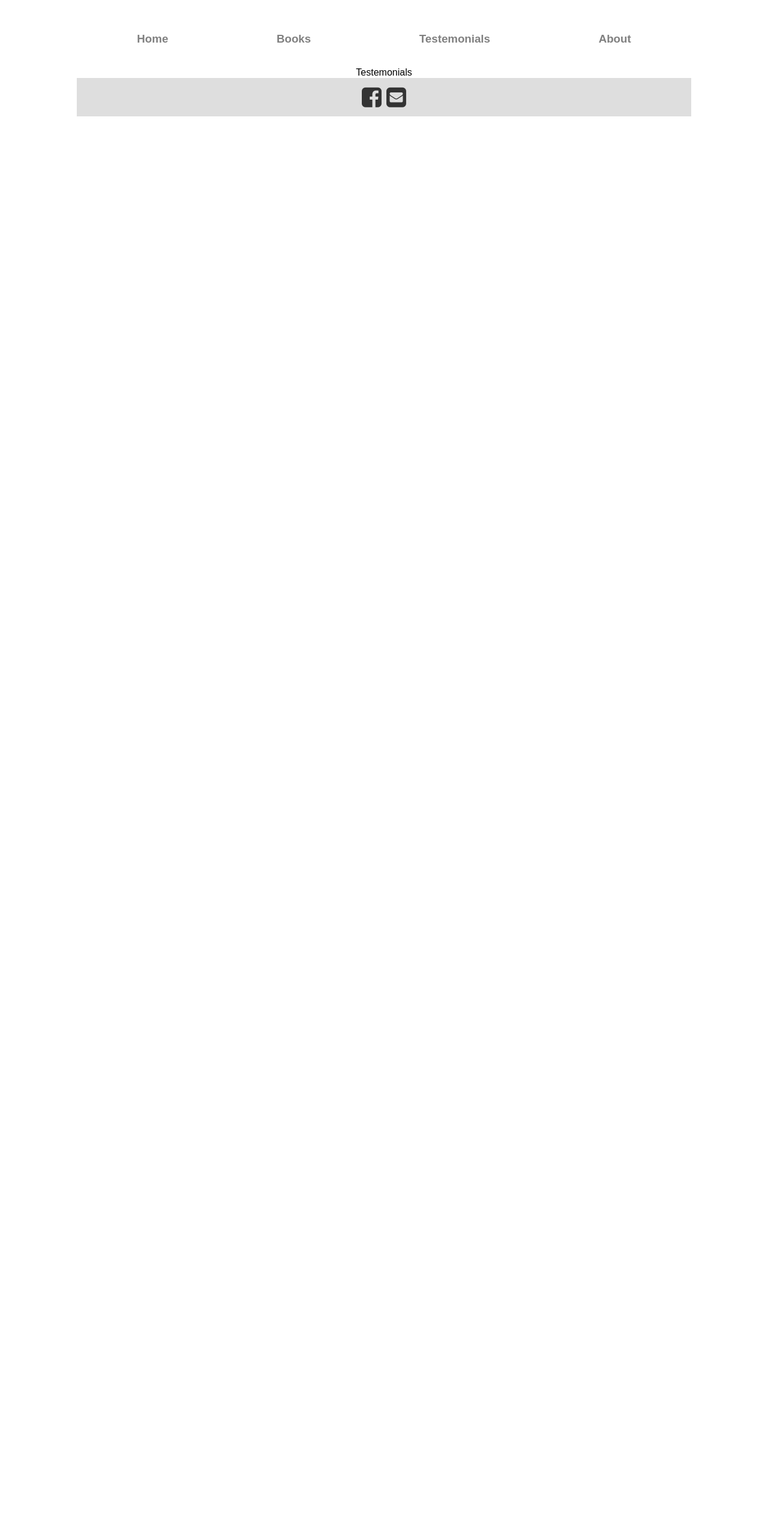
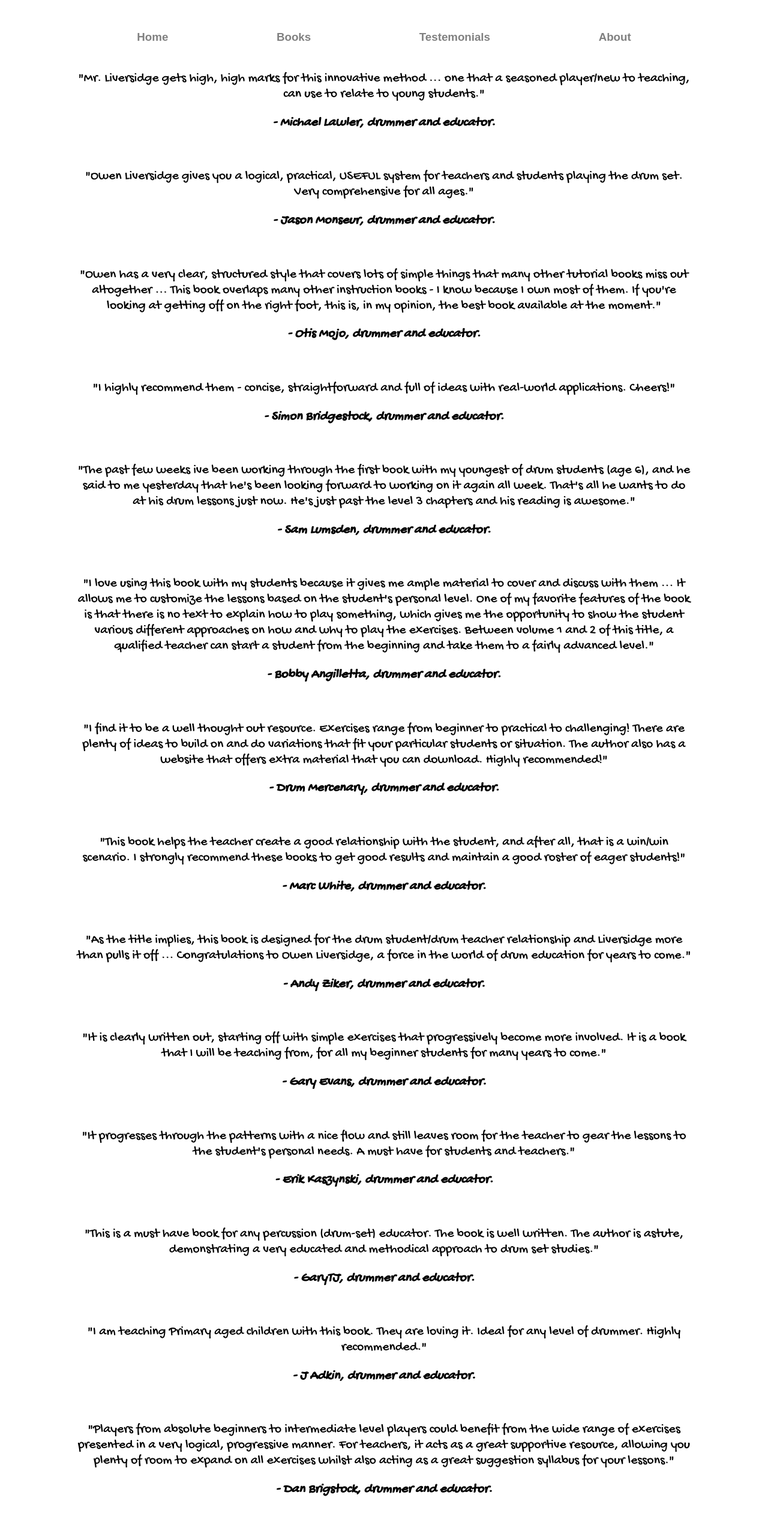
Before and after one commit to vertigojones/drumbooks, a React (Create React App) app: page /testemonials in a window 1280 px wide. Shown: the part 204-2746 px from the top of the page at 60% size. Before the commit the page ends 800 px from the top, so only its background shows below. Built offline with nearby package versions, Linux system fonts and the light colour scheme.

Commit message:
removed px from 0 margins

```diff
--- a/src/components/NavBar.js
+++ b/src/components/NavBar.js
@@ -32,7 +32,7 @@ const NavWrapper = styled.div`
   margin: 10px;
 
   h3 {
-      padding: 8px;
+      padding: 5px;
     }
 
   a {
--- a/src/components/pages/BooksPage.js
+++ b/src/components/pages/BooksPage.js
@@ -23,7 +23,7 @@ class BooksPage extends Component {
         </QuoteWrapper>
 
         <LinkWrapper>
-          <p classname="link">
+          <p className="link">
             Curious about our method? Download a{" "}
             <a href="https://www.dropbox.com/s/x1050tax8vktb3u/Beginner%27s%20Packet%20for%20Teachers.pdf?dl=1">
               free sample
@@ -79,7 +79,7 @@ class BooksPage extends Component {
             <li>Advanced alternating beats</li>
             <li>1/32 Notes & beats</li>
             <li>1/16 Triplets & fills</li>
-            <li>1/4 Triplets and advanced shuffles</li>
+            <li>1/4 Triplets and adv. shuffles</li>
             <li>Plus much more!</li>
           </ul>
         </ArticleWrapper>
@@ -118,14 +118,14 @@ class BooksPage extends Component {
 export default BooksPage;
 
 const PageWrapper = styled.div`
-  text-align: left;
+  text-align: justify;
 
   p,
   li,
   a {
     font-family: "Questrial", sans-serif;
     font-size: 1.7vw;
-    margin-left: 0px;
+    margin-left: 0;
     list-style-position: inside;
     text-decoration: none;
   }
@@ -137,7 +137,7 @@ const QuoteWrapper = styled.div`
   .quote {
     font-family: "Gochi Hand", cursive;
     font-size: 1.7vw;
-    text-align: justify;
+    text-align: center;
   }
 
   .author {
@@ -154,7 +154,7 @@ const LinkWrapper = styled.div`
 `;
 
 const ArticleWrapper = styled.div`
-  margin: 40px 0px;
+  margin: 40px 0;
   color: #4e4e4f;
   overflow: hidden;
   border: 1px solid #dadce0;
@@ -165,7 +165,7 @@ const ArticleWrapper = styled.div`
     width: 30%;
     height: auto;
     float: left;
-    margin: 0px 10px 10px 0px;
+    margin: 0 1.5vw 1vh 0;
     border: 1px solid gray;
   }
 
@@ -179,6 +179,6 @@ const ArticleWrapper = styled.div`
   }
 
   img {
-    margin: 0px;
+    margin: 0;
   }
 `;
--- a/src/components/pages/HomePage.js
+++ b/src/components/pages/HomePage.js
@@ -27,7 +27,7 @@ class HomePage extends Component {
         </QuoteWrapper>
 
         <LinkWrapper>
-          <p classname="link">
+          <p className="link">
             Curious about our method? Download a{" "}
             <a href="https://www.dropbox.com/s/x1050tax8vktb3u/Beginner%27s%20Packet%20for%20Teachers.pdf?dl=1">
               free sample
@@ -135,7 +135,7 @@ class HomePage extends Component {
 export default HomePage;
 
 const PageWrapper = styled.div`
-  text-align: left;
+  text-align: justify;
 
   p,
   a {
@@ -151,7 +151,7 @@ const QuoteWrapper = styled.div`
   .quote {
     font-family: "Gochi Hand", cursive;
     font-size: 1.7vw;
-    text-align: justify;
+    text-align: center;
   }
 
   .author {
@@ -168,7 +168,7 @@ const LinkWrapper = styled.div`
 `;
 
 const ArticleWrapper = styled.div`
-  margin: 40px 0px;
+  margin: 40px 0;
   color: #4e4e4f;
   overflow: hidden;
   border: 1px solid #dadce0;
@@ -179,7 +179,7 @@ const ArticleWrapper = styled.div`
     width: 50%;
     height: auto;
     float: left;
-    margin: 0px 15px 10px 0px;
+    margin: 0 15px 10px 0;
     border-radius: 5px;
   }
 
@@ -187,7 +187,7 @@ const ArticleWrapper = styled.div`
     width: 50%;
     height: auto;
     float: right;
-    margin: 0px 0px 10px 15px;
+    margin: 0 15px 10px 15px;
     border-radius: 5px;
   }
 
@@ -196,12 +196,12 @@ const ArticleWrapper = styled.div`
     width: 25%;
     height: auto;
     float: left;
-    margin: 0px 10px 10px 0px;
+    margin: 0 1.5vw 1vh 0;
     border: 1px solid gray;
   }
 
   .content {
-    margin: 0px;
+    margin: 0;
   }
 
   #bold {
@@ -210,6 +210,6 @@ const ArticleWrapper = styled.div`
   }
 
   img {
-    margin: 0px;
+    margin: 0;
   }
 `;
--- a/src/components/pages/TestemonialsPage.js
+++ b/src/components/pages/TestemonialsPage.js
@@ -1,13 +1,218 @@
-import React, { Component } from 'react';
+import React, { Component } from "react";
+import styled from "styled-components";
 
 class TestemonialsPage extends Component {
-    render() {
-        return (
-            <div>
-                Testemonials
-            </div>
-        );
-    }
+  render() {
+    return (
+      <PageWrapper>
+        <QuoteWrapper>
+          <p className="quote">
+            "Mr. Liversidge gets high, high marks for this innovative method ...
+            one that a seasoned player/new to teaching, can use to relate to
+            young students."
+          </p>
+
+          <p className="author">- Michael Lawler, drummer and educator.</p>
+        </QuoteWrapper>
+
+        <QuoteWrapper>
+          <p className="quote">
+            "Owen Liversidge gives you a logical, practical, USEFUL system for
+            teachers and students playing the drum set. Very comprehensive for
+            all ages."
+          </p>
+
+          <p className="author">- Jason Monseur, drummer and educator.</p>
+        </QuoteWrapper>
+
+        <QuoteWrapper>
+          <p className="quote">
+            "Owen has a very clear, structured style that covers lots of simple
+            things that many other tutorial books miss out altogether ... This
+            book overlaps many other instruction books - I know because I own
+            most of them. If you're looking at getting off on the right foot,
+            this is, in my opinion, the best book available at the moment."
+          </p>
+
+          <p className="author">- Otis Mojo, drummer and educator.</p>
+        </QuoteWrapper>
+
+        <QuoteWrapper>
+          <p className="quote">
+            "I highly recommend them - concise, straightforward and full of
+            ideas with real-world applications. Cheers!"
+          </p>
+
+          <p className="author">- Simon Bridgestock, drummer and educator.</p>
+        </QuoteWrapper>
+
+        <QuoteWrapper>
+          <p className="quote">
+            "The past few weeks ive been working through the first book with my
+            youngest of drum students (age 6), and he said to me yesterday that
+            he's been looking forward to working on it again all week. That's
+            all he wants to do at his drum lessons just now. He's just past the
+            level 3 chapters and his reading is awesome."
+          </p>
+
+          <p className="author">- Sam Lumsden, drummer and educator.</p>
+        </QuoteWrapper>
+
+        <QuoteWrapper>
+          <p className="quote">
+            "I love using this book with my students because it gives me ample
+            material to cover and discuss with them ... It allows me to
+            customize the lessons based on the student's personal level. One of
+            my favorite features of the book is that there is no text to explain
+            how to play something, which gives me the opportunity to show the
+            student various different approaches on how and why to play the
+            exercises. Between volume 1 and 2 of this title, a qualified teacher
+            can start a student from the beginning and take them to a fairly
+            advanced level."
+          </p>
+
+          <p className="author">- Bobby Angilletta, drummer and educator.</p>
+        </QuoteWrapper>
+
+        <QuoteWrapper>
+          <p className="quote">
+            "I find it to be a well thought out resource. Exercises range from
+            beginner to practical to challenging! There are plenty of ideas to
+            build on and do variations that fit your particular students or
+            situation. The author also has a website that offers extra material
+            that you can download. Highly recommended!"
+          </p>
+
+          <p className="author">- Drum Mercenary, drummer and educator.</p>
+        </QuoteWrapper>
+
+        <QuoteWrapper>
+          <p className="quote">
+            "This book helps the teacher create a good relationship with the
+            student, and after all, that is a win/win scenario. I strongly
+            recommend these books to get good results and maintain a good roster
+            of eager students!"
+          </p>
+
+          <p className="author">- Marc White, drummer and educator.</p>
+        </QuoteWrapper>
+
+        <QuoteWrapper>
+          <p className="quote">
+            "As the title implies, this book is designed for the drum
+            student/drum teacher relationship and Liversidge more than pulls it
+            off ... Congratulations to Owen Liversidge, a force in the world of
+            drum education for years to come."
+          </p>
+
+          <p className="author">- Andy Ziker, drummer and educator.</p>
+        </QuoteWrapper>
+
+        <QuoteWrapper>
+          <p className="quote">
+            "It is clearly written out, starting off with simple exercises that
+            progressively become more involved. It is a book that I will be
+            teaching from, for all my beginner students for many years to come."
+          </p>
+
+          <p className="author">- Gary Evans, drummer and educator.</p>
+        </QuoteWrapper>
+
+        <QuoteWrapper>
+          <p className="quote">
+            "It progresses through the patterns with a nice flow and still
+            leaves room for the teacher to gear the lessons to the student's
+            personal needs. A must have for students and teachers."
+          </p>
+
+          <p className="author">- Erik Kaszynski, drummer and educator.</p>
+        </QuoteWrapper>
+
+        <QuoteWrapper>
+          <p className="quote">
+            "This is a must have book for any percussion (drum-set) educator.
+            The book is well written. The author is astute, demonstrating a very
+            educated and methodical approach to drum set studies."
+          </p>
+
+          <p className="author">- GaryTJ, drummer and educator.</p>
+        </QuoteWrapper>
+
+        <QuoteWrapper>
+          <p className="quote">
+            "I am teaching Primary aged children with this book. They are loving
+            it. Ideal for any level of drummer. Highly recommended."
+          </p>
+
+          <p className="author">- J Adkin, drummer and educator.</p>
+        </QuoteWrapper>
+
+        <QuoteWrapper>
+          <p className="quote">
+            "Players from absolute beginners to intermediate level players could
+            benefit from the wide range of exercises presented in a very
+            logical, progressive manner. For teachers, it acts as a great
+            supportive resource, allowing you plenty of room to expand on all
+            exercises whilst also acting as a great suggestion syllabus for your
+            lessons."
+          </p>
+
+          <p className="author">- Dan Brigstock, drummer and educator.</p>
+        </QuoteWrapper>
+
+        <QuoteWrapper>
+          <p className="quote">
+            "As a drum teacher who has used this book for quite a long time now,
+            I can say that the students love it and feel comfortable to work
+            with it in the class and at home. As a teacher, I can say that this
+            book is one of a kind to be able to give homework ... saves a lot of
+            time and there is no need for another notebook. Great idea!!!"
+          </p>
+
+          <p className="author">
+            - Udi "U Can Drum" Benjamin, drummer and educator.
+          </p>
+        </QuoteWrapper>
+
+        <QuoteWrapper>
+          <p className="quote">
+            "Very professional, well explained with some great exercises for all
+            levels, an overall great drum book!"
+          </p>
+
+          <p className="author">
+            - Robbie Spooner, drummer and educator.
+          </p>
+        </QuoteWrapper>
+      </PageWrapper>
+    );
+  }
 }
 
 export default TestemonialsPage;
+
+const PageWrapper = styled.div`
+  p {
+    font-family: "Questrial", sans-serif;
+    font-size: 1.7vw;
+    text-decoration: none;
+  }
+`;
+
+const QuoteWrapper = styled.div`
+  padding-bottom: 20px;
+
+  .quote {
+    font-family: "Gochi Hand", cursive;
+    font-size: 1.7vw;
+    text-align: center;
+  }
+
+  .author {
+    font-family: "Gochi Hand", cursive;
+    font-style: italic;
+    font-weight: bold;
+    font-size: 1.7vw;
+    text-align: center;
+  }
+`;
```
